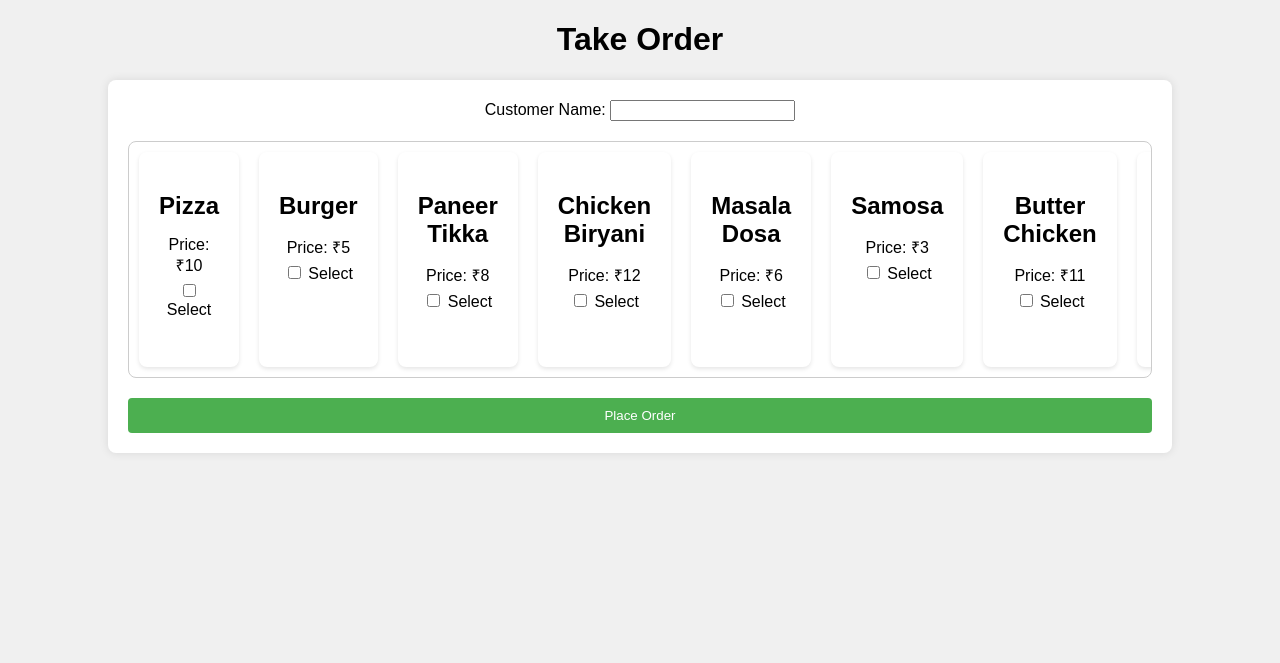
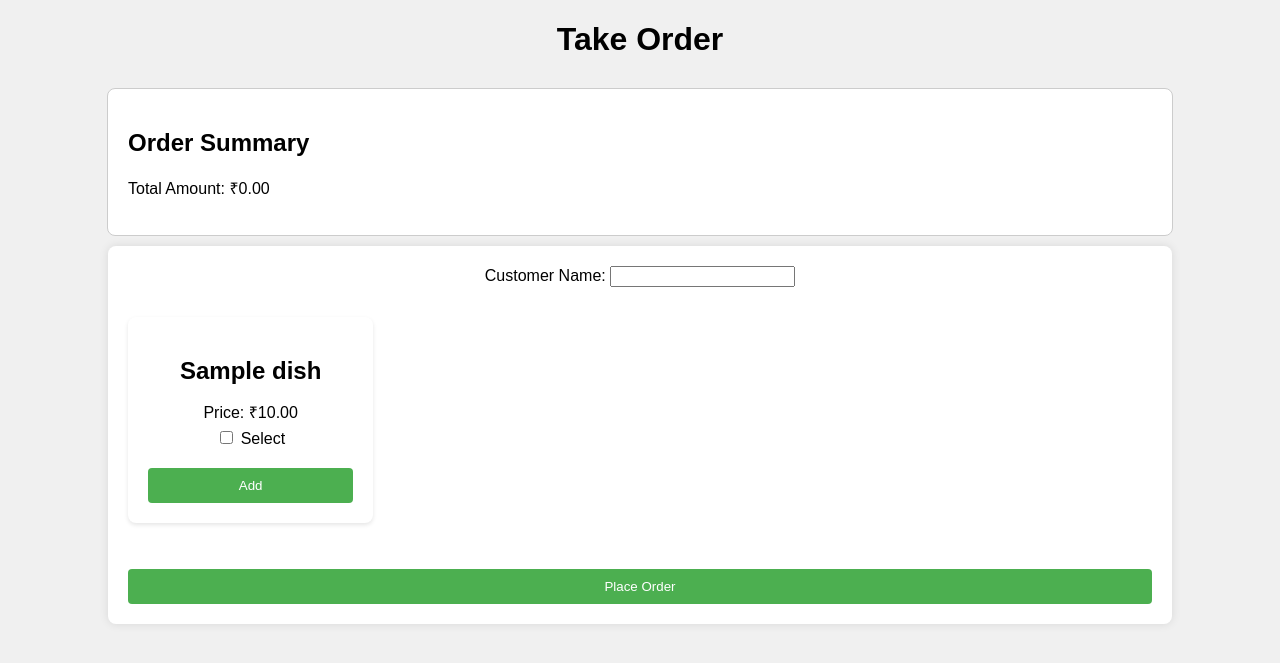
Before and after one commit to Abhii-07/Zomato-django, a Django app: page /take_order/ in a window 1280 px wide. Shown: the part 84-747 px from the top of the page. Run offline with Django 4.2, Linux system fonts and the light colour scheme; tables that the repository leaves empty hold one stand-in row (values such as "Sample post").

Commit message:
Version-Update

```diff
--- a/zomato_project/zomato_app/templates/zomato_app/menu.html
+++ b/zomato_project/zomato_app/templates/zomato_app/menu.html
@@ -22,14 +22,14 @@
     <h1>Menu</h1>
 
     <div class="menu-items">
-        {% for dish_id, dish in menu.items %}
+        {% for dish in menu %}
         <div class="menu-card">
             <h2>{{ dish.name }}</h2>
             <p>Price: ₹{{ dish.price }}</p>
             <p>{% if dish.availability %}<span class="available">Available</span>{% else %}<span class="unavailable">Unavailable</span>{% endif %}</p>
             <div class="menu-buttons">
-                <a href="{% url 'remove_dish' dish_id %}" class="btn btn-remove">Remove</a>
-                <a href="{% url 'update_availability' dish_id %}" class="btn btn-toggle">Toggle Availability</a>
+                <a href="{% url 'remove_dish' dish.id %}" class="btn btn-remove">Remove</a>
+                <a href="{% url 'update_availability' dish.id %}" class="btn btn-toggle">Toggle Availability</a>
             </div>
         </div>
         {% endfor %}
--- a/zomato_project/zomato_app/templates/zomato_app/take_order.html
+++ b/zomato_project/zomato_app/templates/zomato_app/take_order.html
@@ -90,6 +90,68 @@
         .form-container button:hover {
             background-color: #45a049;
         }
+        .menu-container {
+            display: flex;
+            flex-wrap: wrap;
+            gap: 20px;
+            margin-top: 20px;
+            padding: 10px;
+            list-style: none; /* Remove list markers */
+            padding-left: 0; /* Remove default padding */
+        }
+
+        .menu-card {
+            background-color: white;
+            box-shadow: 0 2px 4px rgba(0, 0, 0, 0.1);
+            padding: 20px;
+            border-radius: 8px;
+            width: calc(22.22% - 20px);
+            text-align: center;
+        }
+
+
+        /* New styles for the order summary */
+        .order-summary {
+            width: 80%;
+            margin: auto;
+            margin-bottom: 10px;
+            margin-top: 30px;
+            padding: 20px;
+            border: 1px solid #ccc;
+            border-radius: 8px;
+            background-color: white;
+        }
+
+        .order-heading {
+            font-size: 18px;
+            font-weight: bold;
+            margin-bottom: 10px;
+        }
+
+        .selected-dishes {
+            margin-bottom: 10px;
+        }
+
+        .dish {
+            display: flex;
+            justify-content: space-between;
+            align-items: center;
+            border-bottom: 1px solid #ccc;
+            padding: 5px 0;
+        }
+
+        .dish-name {
+            flex: 1;
+        }
+
+        .dish-price {
+            margin-left: 20px;
+        }
+
+        .total-amount {
+            font-size: 18px;
+            font-weight: bold;
+        }
     </style>
 </head>
 
@@ -107,6 +169,11 @@
         </div>
     </div>
     <h1>Take Order</h1>
+    <div class="order-summary">
+        <h2>Order Summary</h2>
+        <ul id="selected-dishes-list"></ul>
+        <p>Total Amount: ₹<span id="total-amount">0.00</span></p>
+    </div>
     {% if error_message %}
     <p class="error">{{ error_message }}</p>
     {% endif %}
@@ -114,20 +181,56 @@
         {% csrf_token %}
         <label for="customer_name">Customer Name:</label>
         <input type="text" name="customer_name" required><br>
-        <div class="menu-carousel">
-            {% for id, dish in menu.items %}
-            <div class="menu-card">
+        <ul class="menu-container">
+            {% for dish in menu %}
+            <li class="menu-card">
                 <h2>{{ dish.name }}</h2>
                 <p>Price: ₹{{ dish.price }}</p>
                 <label>
-                    <input type="checkbox" name="selected_dishes" value="{{ id }}">
+                    <input type="checkbox" name="selected_dishes" value="{{ dish.id }}">
                     Select
                 </label>
-            </div>
+                <button class="add-btn" type="button" data-dish-id="{{ dish.id }}">Add</button>
+            </li>
             {% endfor %}
-        </div>
+        </ul>
         <button id="submit-btn" type="submit">Place Order</button>
     </form>
+
+    <script>
+        document.addEventListener("DOMContentLoaded", () => {
+            const addButtons = document.querySelectorAll('.add-btn');
+            const selectedDishesList = document.getElementById('selected-dishes-list');
+            const totalAmountSpan = document.getElementById('total-amount');
+            const selectedDishes = [];
+
+            addButtons.forEach(button => {
+                button.addEventListener('click', () => {
+                    const dishId = button.getAttribute('data-dish-id');
+                    const checkbox = document.querySelector(`input[name="selected_dishes"][value="${dishId}"]`);
+                    if (checkbox) {
+                        checkbox.checked = true;
+                        const dishName = checkbox.parentElement.previousElementSibling.previousElementSibling.textContent;
+                        const dishPrice = parseFloat(checkbox.parentElement.previousElementSibling.textContent.split('₹')[1]);
+                        selectedDishes.push({ id: dishId, name: dishName, price: dishPrice });
+                        updateOrderSummary();
+                    }
+                });
+            });
+
+            function updateOrderSummary() {
+                selectedDishesList.innerHTML = '';
+                let totalAmount = 0;
+                selectedDishes.forEach(dish => {
+                    const listItem = document.createElement('li');
+                    listItem.textContent = `${dish.name} - ₹${dish.price}`;
+                    selectedDishesList.appendChild(listItem);
+                    totalAmount += dish.price;
+                });
+                totalAmountSpan.textContent = totalAmount.toFixed(2);
+            }
+        });
+    </script>
 </body>
 
 </html>
--- a/zomato_project/zomato_app/urls.py
+++ b/zomato_project/zomato_app/urls.py
@@ -11,4 +11,5 @@ urlpatterns = [
     path('update_order_status/<int:order_id>/', views.update_order_status, name='update_order_status'),
     path('review_orders/', views.review_orders, name='review_orders'),
     path('exit/', views.exit_system, name='exit_system'),
+    path('chatbot/', views.chatbot_view, name='chatbot'),
 ]
--- a/zomato_project/zomato_app/views.py
+++ b/zomato_project/zomato_app/views.py
@@ -1,93 +1,156 @@
+from decimal import Decimal
 from django.shortcuts import render, redirect
-
-menu = {
-    1: {'name': 'Pizza', 'price': 10, 'availability': False},
-    2: {'name': 'Burger', 'price': 5, 'availability': False},
-    3: {'name': 'Paneer Tikka', 'price': 8, 'availability': False},
-    4: {'name': 'Chicken Biryani', 'price': 12, 'availability': True},
-    5: {'name': 'Masala Dosa', 'price': 6, 'availability': True},
-    6: {'name': 'Samosa', 'price': 3, 'availability': True},
-    7: {'name': 'Butter Chicken', 'price': 11, 'availability': True},
-    8: {'name': 'Aloo Paratha', 'price': 4, 'availability': True},
-    9: {'name': 'Chole Bhature', 'price': 7, 'availability': True},
-    10: {'name': 'Dal Makhani', 'price': 9, 'availability': True},
-    11: {'name': 'Gulab Jamun', 'price': 3, 'availability': True},
-    12: {'name': 'Rajma Chawal', 'price': 6, 'availability': True},
-    13: {'name': 'Pani Puri', 'price': 4, 'availability': True},
-    14: {'name': 'Pav Bhaji', 'price': 5, 'availability': True},
-    15: {'name': 'Tandoori Roti', 'price': 2, 'availability': True},
-}
-
-
-orders = {}
-order_count = 0
+from .models import Dish, Order
+# from openai import ChatCompletion
+import openai
+from django.shortcuts import render
+from django.http import HttpResponse
 
 def home_view(request):
-    context = {'home': home}
+    context = {}
     return render(request, 'zomato_app/home.html', context)
 
 def menu_view(request):
+    menu = Dish.objects.all()
+    print("Menu Items:", menu)
     context = {'menu': menu}
     return render(request, 'zomato_app/menu.html', context)
 
-
+def support_page(request):
+    return render(request, 'zomato_app/support_page.html')
 
 def add_dish(request):
     if request.method == 'POST':
         name = request.POST['name']
         price = float(request.POST['price'])
-        availability = request.POST.get('availability', False)
-        menu[len(menu) + 1] = {'name': name, 'price': price, 'availability': availability}
+        availability = request.POST.get('availability', False) == 'on'
+        new_dish = Dish(name=name, price=price, availability=availability)
+        new_dish.save()
         return redirect('menu')
     return render(request, 'zomato_app/add_dish.html')
 
+
 def remove_dish(request, dish_id):
-    if dish_id in menu:
-        del menu[dish_id]
+    try:
+        dish = Dish.objects.get(pk=dish_id)
+        dish.delete()
+    except Dish.DoesNotExist:
+        pass
     return redirect('menu')
 
 def update_availability(request, dish_id):
-    if dish_id in menu:
-        menu[dish_id]['availability'] = not menu[dish_id]['availability']
+    try:
+        dish = Dish.objects.get(pk=dish_id)
+        dish.availability = not dish.availability
+        dish.save()
+    except Dish.DoesNotExist:
+        pass
     return redirect('menu')
 
+
 def take_order(request):
-    global order_count
-    order_count += 1
-    order_id = order_count
-    context = {'menu': menu, 'order_id': order_id}
+    if request.method == 'POST':
+        selected_dishes = request.POST.getlist('selected_dishes')
+        total_amount = Decimal('0.00')
+        selected_dish_objects = []
 
-    if request.method == 'POST':
-        order = {'order_id': order_id, 'customer_name': request.POST['customer_name'], 'dishes': []}
+        for dish_id in selected_dishes:
+            try:
+                selected_dish = Dish.objects.get(pk=dish_id, availability=True)
+                selected_dish_objects.append(selected_dish)
+                total_amount += selected_dish.price
+            except Dish.DoesNotExist:
+                context = {'error_message': "Invalid or unavailable dish selected."}
+                return render(request, 'zomato_app/take_order.html', context)
 
-        for dish_id in request.POST.getlist('selected_dishes'):
-            if str(dish_id) in menu:
-                if menu[dish_id]['availability']:
-                    order['dishes'].append(menu[dish_id])
-                else:
-                    context['error_message'] = f"The dish '{menu[dish_id]['name']}' is not available for ordering."
-                    return render(request, 'zomato_app/take_order.html', context)
+        if not selected_dish_objects:
+            context = {'error_message': "No valid dishes selected."}
+            return render(request, 'zomato_app/take_order.html', context)
 
-        orders[order_id] = order
+        order = Order.objects.create(
+            customer_name=request.POST['customer_name'],
+            final_amount=total_amount
+        )
+
+        order.dishes.add(*selected_dish_objects)
+
         return redirect('review_orders')
 
+    menu = Dish.objects.filter(availability=True)
+    context = {'menu': menu}
     return render(request, 'zomato_app/take_order.html', context)
 
 
 
+
 def update_order_status(request, order_id):
-    if order_id in orders:
+    try:
+        order = Order.objects.get(pk=order_id)
         if request.method == 'POST':
             new_status = request.POST['new_status']
-            orders[order_id]['status'] = new_status
-            return redirect('review_orders')
+            order.status = new_status
+            order.save()
+    except Order.DoesNotExist:
+        pass
     return redirect('review_orders')
 
 def review_orders(request):
+    orders = Order.objects.all()
     context = {'orders': orders}
+    print("orders Items:", orders)
     return render(request, 'zomato_app/review_orders.html', context)
+
 
 def exit_system(request):
     global orders
-    orders = {}  # Clear orders when exiting
+    orders = {}
     return redirect('menu')
+
+
+# ChatBot
+
+
+
+# Set up your OpenAI API key (You should store this in an environment variable)
+OPENAI_API_KEY = "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"
+
+def chatbot_view(request):
+    conversation = request.session.get('conversation', [])
+
+    if request.method == 'POST':
+        user_input = request.POST.get('user_input')
+
+        # Sanitize and validate user input
+        if user_input:
+            user_input = user_input.strip()  # Remove leading and trailing spaces
+
+            # Append user input to the conversation
+            conversation.append({"role": "user", "content": user_input})
+
+            # Define your chatbot's predefined prompts
+            prompts = conversation.copy()
+
+            # Set up and invoke the GPT-3.5 Turbo model
+            openai.api_key = OPENAI_API_KEY
+            response = openai.Completion.create(
+                engine="gpt-3.5-turbo",  # GPT-3.5 Turbo model
+                prompt="\n".join([f"{message['role']}: {message['content']}" for message in prompts]),
+                temperature=0.7,  # Adjust as needed
+                max_tokens=100,  # Adjust as needed
+            )
+
+            # Extract chatbot replies from the response
+            chatbot_replies = [message['text'].strip() for message in response.choices]
+
+            # Append chatbot replies to the conversation
+            for reply in chatbot_replies:
+                conversation.append({"role": "assistant", "content": reply})
+
+            # Update the conversation in the session
+            request.session['conversation'] = conversation
+
+        return render(request, 'zomato_app/chatbot.html', {'user_input': user_input, 'chatbot_replies': chatbot_replies, 'conversation': conversation})
+
+    else:
+        request.session.clear()
+        return render(request, 'zomato_app/chatbot.html', {'conversation': conversation})
--- a/zomato_project/zomato_project/wsgi.py
+++ b/zomato_project/zomato_project/wsgi.py
@@ -13,5 +13,4 @@ from django.core.wsgi import get_wsgi_application
 
 os.environ.setdefault('DJANGO_SETTINGS_MODULE', 'zomato_project.settings')
 
-# vercel_app/wsgi.py
-app = get_wsgi_application()
+application = get_wsgi_application()
```
Also changed, not shown: requirements.txt (added, +25 -0 lines), zomato_project/zomato_app/models.py (+14 -1 lines), zomato_project/zomato_app/templates/zomato_app/chatbot.html (added, +47 -0 lines), zomato_project/zomato_app/templates/zomato_app/review_orders.html (+5 -5 lines), zomato_project/zomato_app/tests.py (+120 -1 lines), zomato_project/zomato_project/settings.py (+9 -6 lines), README.md, zomato_project/zomato_app/migrations/0001_initial.py (added), zomato_project/zomato_app/migrations/0002_order_final_amount.py (added), 1 other file.
